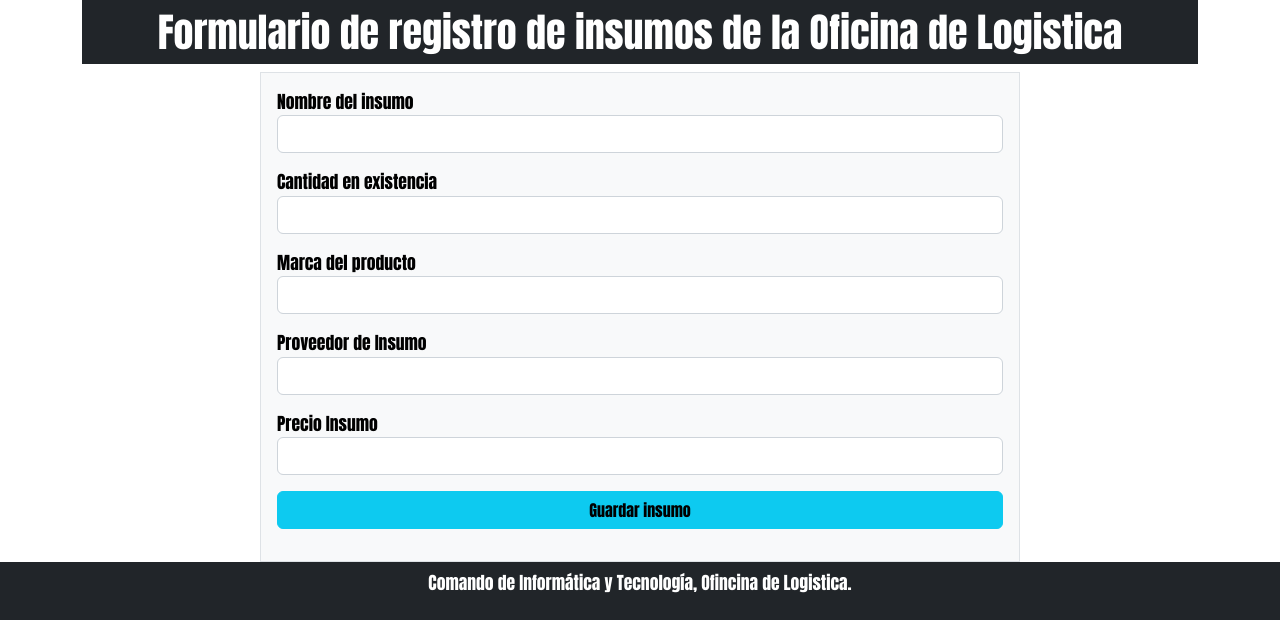
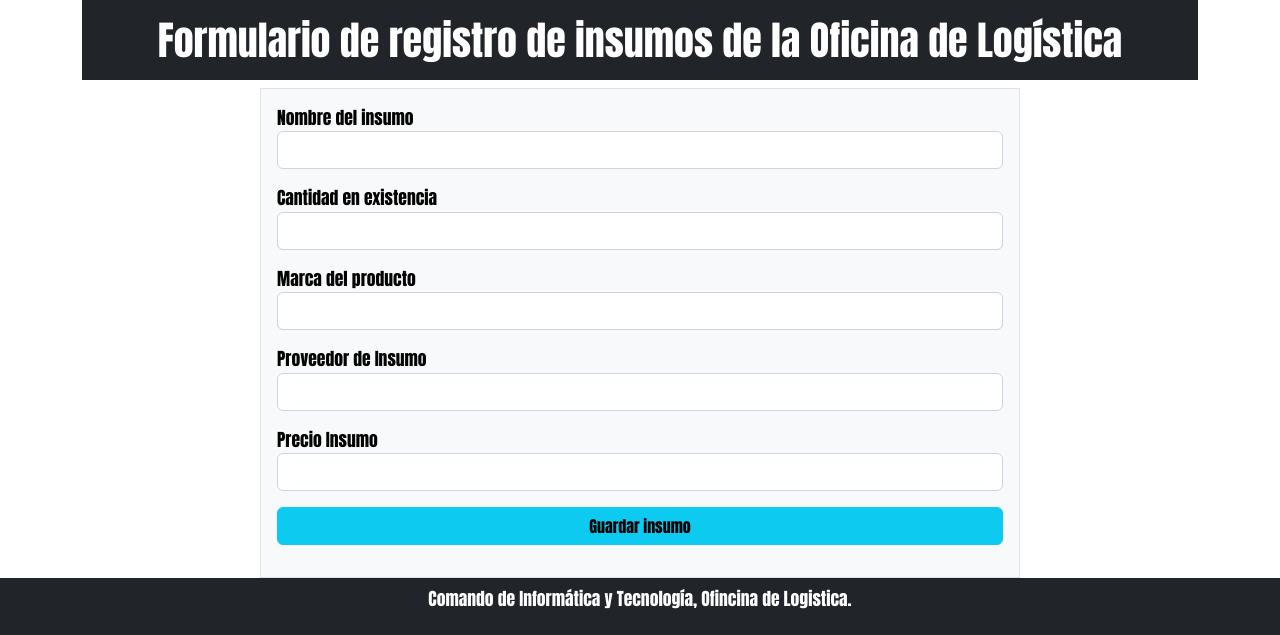
Before and after one commit to LivniMartinez/parcial_martinez_c, a PHP site: page / in a window 1280 px wide. Shown: the top 635 px of the page. Run offline with PHP 8.4, Linux system fonts and the light colour scheme.

Commit message:
correccion de formulario

```diff
--- a/vistas/insumos/index.php
+++ b/vistas/insumos/index.php
@@ -17,7 +17,7 @@
 </head>
 <body>
     <div class="container">
-        <h1 class="bg-dark text-white text-center p-2 w-100">Formulario de registro de insumos de la Oficina de Logistica</h1>
+        <h1 class="bg-dark text-white text-center p-3">Formulario de registro de insumos de la Oficina de Logística</h1>
         <div class="row justify-content-center">
             <form action="/parcial_martinez_c/controladores/insumos/guardar.php" method = "POST" class="col-lg-8 border bg-light p-3">
                 <div class="row mb-3">
```
